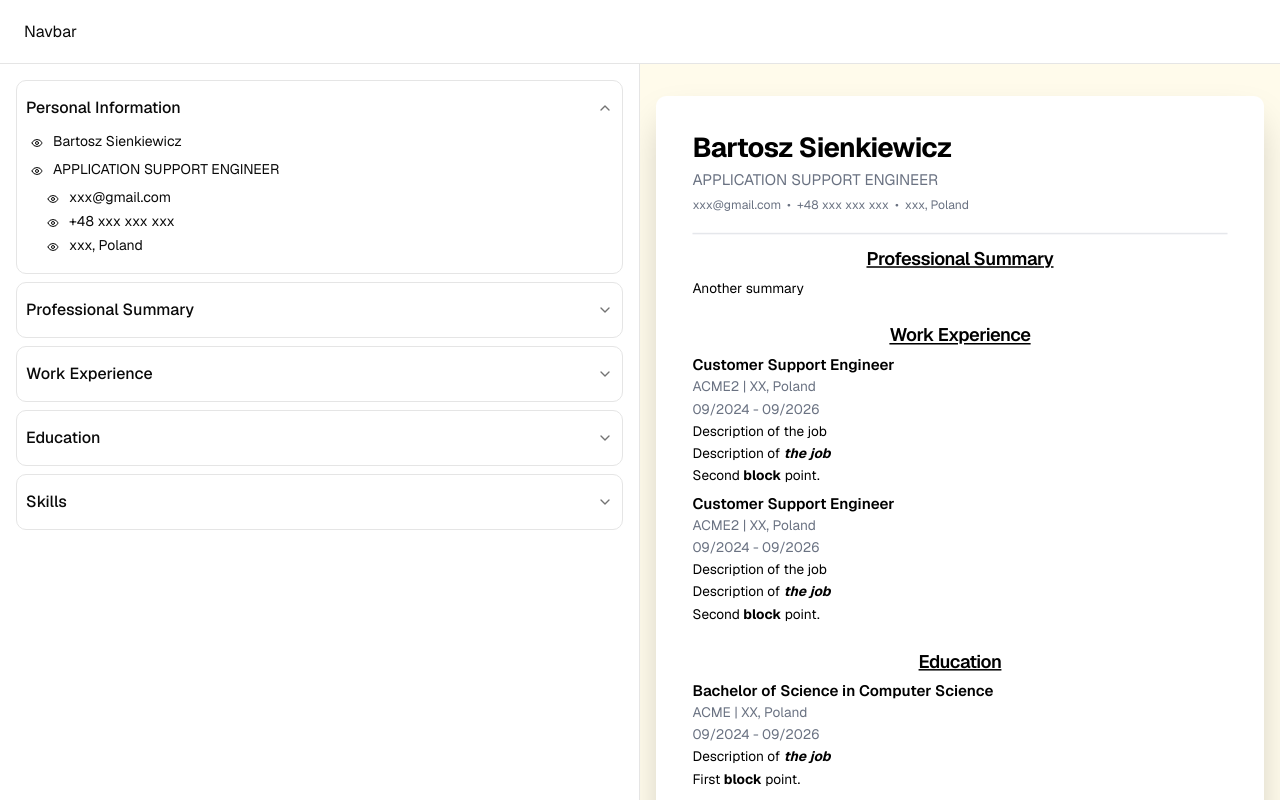
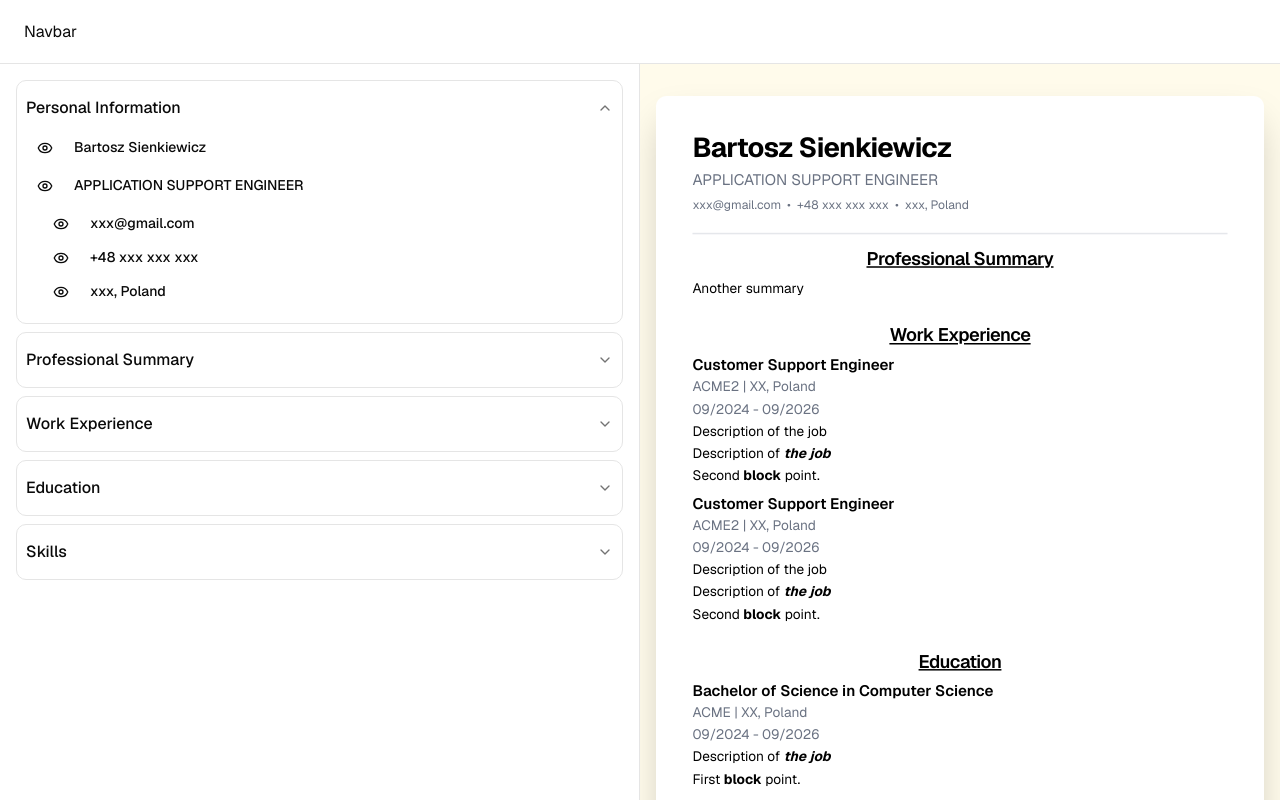
Before and after one commit to bSienkiewicz/cvapp, a Next.js app: page / in a window 1280 px wide. Built offline with nearby package versions, Linux system fonts and the light colour scheme.

Commit message:
feat: enhance visibility row with action buttons and refactor layout

```diff
--- a/components/resume/editor/sectionEditors/PersonalDetailsSectionEditor.tsx
+++ b/components/resume/editor/sectionEditors/PersonalDetailsSectionEditor.tsx
@@ -35,7 +35,7 @@ export default function PersonalDetailsSectionEditor({ personalDetails }: Props)
           visible={isVisible('fullName')}
           onToggle={() => toggleVisibility('fullName')}
         >
-          <span>{personalDetails.fullName}</span>
+          {personalDetails.fullName}
         </VisibilityRow>
       )}
       {personalDetails.jobTitle && (
--- a/components/resume/editor/sectionEditors/VisibilityRow.tsx
+++ b/components/resume/editor/sectionEditors/VisibilityRow.tsx
@@ -1,6 +1,8 @@
 import type { ReactNode } from 'react';
 import { Button } from '@/components/ui/button';
-import { Eye, EyeOff } from 'lucide-react';
+import { Eye, EyeOff, Pencil, Plus, Trash } from 'lucide-react';
+import { Item, ItemActions, ItemContent, ItemDescription, ItemGroup, ItemTitle } from '@/components/ui/item';
+import { ButtonGroup } from '@/components/ui/button-group';
 
 type VisibilityRowProps = {
   visible: boolean;
@@ -13,19 +15,27 @@ export default function VisibilityRow({ visible, label, onToggle, children }: Vi
   const actionLabel = `${visible ? 'Hide' : 'Show'} ${label} from resume`;
 
   return (
-    <div className={`flex items-start gap-1 ${visible ? '' : 'opacity-60'}`}>
+    <Item variant="default" className={`p-0 flex ${visible ? '' : 'opacity-60'} relative group hover:bg-muted`}>
       <Button
         type="button"
         variant="ghost"
-        size="icon-xs"
         aria-label={actionLabel}
         aria-pressed={visible}
+        className={'self-start'}
         title={actionLabel}
         onClick={onToggle}
       >
-        {visible ? <Eye /> : <EyeOff />}
+        {visible ? <Eye size={16} /> : <EyeOff size={16} />}
       </Button>
-      {children}
-    </div>
+      <ItemContent>
+        <ItemTitle>
+          {children}
+        </ItemTitle>
+      </ItemContent>
+      <ButtonGroup className='absolute top-0.5 right-0.5 opacity-0 group-hover:opacity-100'>
+        <Button variant="outline" size="sm"><Pencil size={16} /></Button>
+        <Button variant="outline" size="sm"><Trash size={16} className='text-red-900' /></Button>
+      </ButtonGroup>
+    </Item>
   );
 }
--- /dev/null
+++ b/components/ui/button-group.tsx
@@ -0,0 +1,87 @@
+import { mergeProps } from "@base-ui/react/merge-props"
+import { useRender } from "@base-ui/react/use-render"
+import { cva, type VariantProps } from "class-variance-authority"
+import { cn } from "cn"
+
+import { Separator } from "@/components/ui/separator"
+
+const buttonGroupVariants = cva(
+  "flex w-fit items-stretch *:focus-visible:relative *:focus-visible:z-10 has-[>[data-slot=button-group]]:gap-2 has-[select[aria-hidden=true]:last-child]:[&>[data-slot=select-trigger]:last-of-type]:rounded-r-lg [&>[data-slot=select-trigger]:not([class*='w-'])]:w-fit [&>input]:flex-1",
+  {
+    variants: {
+      orientation: {
+        horizontal:
+          "*:data-slot:rounded-r-none [&>[data-slot]:not(:has(~[data-slot]))]:rounded-r-lg! [&>[data-slot]~[data-slot]]:rounded-l-none [&>[data-slot]~[data-slot]]:border-l-0",
+        vertical:
+          "flex-col *:data-slot:rounded-b-none [&>[data-slot]:not(:has(~[data-slot]))]:rounded-b-lg! [&>[data-slot]~[data-slot]]:rounded-t-none [&>[data-slot]~[data-slot]]:border-t-0",
+      },
+    },
+    defaultVariants: {
+      orientation: "horizontal",
+    },
+  }
+)
+
+function ButtonGroup({
+  className,
+  orientation,
+  ...props
+}: React.ComponentProps<"div"> & VariantProps<typeof buttonGroupVariants>) {
+  return (
+    <div
+      role="group"
+      data-slot="button-group"
+      data-orientation={orientation}
+      className={cn(buttonGroupVariants({ orientation }), className)}
+      {...props}
+    />
+  )
+}
+
+function ButtonGroupText({
+  className,
+  render,
+  ...props
+}: useRender.ComponentProps<"div">) {
+  return useRender({
+    defaultTagName: "div",
+    props: mergeProps<"div">(
+      {
+        className: cn(
+          "flex items-center gap-2 rounded-lg border bg-muted px-2.5 text-sm font-medium [&_svg]:pointer-events-none [&_svg:not([class*='size-'])]:size-4",
+          className
+        ),
+      },
+      props
+    ),
+    render,
+    state: {
+      slot: "button-group-text",
+    },
+  })
+}
+
+function ButtonGroupSeparator({
+  className,
+  orientation = "vertical",
+  ...props
+}: React.ComponentProps<typeof Separator>) {
+  return (
+    <Separator
+      data-slot="button-group-separator"
+      orientation={orientation}
+      className={cn(
+        "relative self-stretch bg-input data-horizontal:mx-px data-horizontal:w-auto data-vertical:my-px data-vertical:h-auto",
+        className
+      )}
+      {...props}
+    />
+  )
+}
+
+export {
+  ButtonGroup,
+  ButtonGroupSeparator,
+  ButtonGroupText,
+  buttonGroupVariants,
+}
--- /dev/null
+++ b/components/ui/item.tsx
@@ -0,0 +1,201 @@
+import * as React from "react"
+import { mergeProps } from "@base-ui/react/merge-props"
+import { useRender } from "@base-ui/react/use-render"
+import { cva, type VariantProps } from "class-variance-authority"
+import { cn } from "cn"
+
+import { Separator } from "@/components/ui/separator"
+
+function ItemGroup({ className, ...props }: React.ComponentProps<"div">) {
+  return (
+    <div
+      role="list"
+      data-slot="item-group"
+      className={cn(
+        "group/item-group flex w-full flex-col gap-4 has-data-[size=sm]:gap-2.5 has-data-[size=xs]:gap-2",
+        className
+      )}
+      {...props}
+    />
+  )
+}
+
+function ItemSeparator({
+  className,
+  ...props
+}: React.ComponentProps<typeof Separator>) {
+  return (
+    <Separator
+      data-slot="item-separator"
+      orientation="horizontal"
+      className={cn("my-2", className)}
+      {...props}
+    />
+  )
+}
+
+const itemVariants = cva(
+  "group/item flex w-full flex-wrap items-center rounded-lg border text-sm transition-colors duration-100 outline-none focus-visible:border-ring focus-visible:ring-[3px] focus-visible:ring-ring/50 [a]:transition-colors [a]:hover:bg-muted",
+  {
+    variants: {
+      variant: {
+        default: "border-transparent",
+        outline: "border-border",
+        muted: "border-transparent bg-muted/50",
+      },
+      size: {
+        default: "gap-2.5 px-3 py-2.5",
+        sm: "gap-2.5 px-3 py-2.5",
+        xs: "gap-2 px-2.5 py-2 in-data-[slot=dropdown-menu-content]:p-0",
+      },
+    },
+    defaultVariants: {
+      variant: "default",
+      size: "default",
+    },
+  }
+)
+
+function Item({
+  className,
+  variant = "default",
+  size = "default",
+  render,
+  ...props
+}: useRender.ComponentProps<"div"> & VariantProps<typeof itemVariants>) {
+  return useRender({
+    defaultTagName: "div",
+    props: mergeProps<"div">(
+      {
+        className: cn(itemVariants({ variant, size, className })),
+      },
+      props
+    ),
+    render,
+    state: {
+      slot: "item",
+      variant,
+      size,
+    },
+  })
+}
+
+const itemMediaVariants = cva(
+  "flex shrink-0 items-center justify-center gap-2 group-has-data-[slot=item-description]/item:translate-y-0.5 group-has-data-[slot=item-description]/item:self-start [&_svg]:pointer-events-none",
+  {
+    variants: {
+      variant: {
+        default: "bg-transparent",
+        icon: "[&_svg:not([class*='size-'])]:size-4",
+        image:
+          "size-10 overflow-hidden rounded-sm group-data-[size=sm]/item:size-8 group-data-[size=xs]/item:size-6 [&_img]:size-full [&_img]:object-cover",
+      },
+    },
+    defaultVariants: {
+      variant: "default",
+    },
+  }
+)
+
+function ItemMedia({
+  className,
+  variant = "default",
+  ...props
+}: React.ComponentProps<"div"> & VariantProps<typeof itemMediaVariants>) {
+  return (
+    <div
+      data-slot="item-media"
+      data-variant={variant}
+      className={cn(itemMediaVariants({ variant, className }))}
+      {...props}
+    />
+  )
+}
+
+function ItemContent({ className, ...props }: React.ComponentProps<"div">) {
+  return (
+    <div
+      data-slot="item-content"
+      className={cn(
+        "flex flex-1 flex-col gap-1 group-data-[size=xs]/item:gap-0 [&+[data-slot=item-content]]:flex-none",
+        className
+      )}
+      {...props}
+    />
+  )
+}
+
+function ItemTitle({ className, ...props }: React.ComponentProps<"div">) {
+  return (
+    <div
+      data-slot="item-title"
+      className={cn(
+        "line-clamp-1 flex w-fit items-center gap-2 text-sm leading-snug font-medium underline-offset-4",
+        className
+      )}
+      {...props}
+    />
+  )
+}
+
+function ItemDescription({ className, ...props }: React.ComponentProps<"p">) {
+  return (
+    <p
+      data-slot="item-description"
+      className={cn(
+        "line-clamp-2 text-left text-sm leading-normal font-normal text-muted-foreground group-data-[size=xs]/item:text-xs [&>a]:underline [&>a]:underline-offset-4 [&>a:hover]:text-primary",
+        className
+      )}
+      {...props}
+    />
+  )
+}
+
+function ItemActions({ className, ...props }: React.ComponentProps<"div">) {
+  return (
+    <div
+      data-slot="item-actions"
+      className={cn("flex items-center gap-2", className)}
+      {...props}
+    />
+  )
+}
+
+function ItemHeader({ className, ...props }: React.ComponentProps<"div">) {
+  return (
+    <div
+      data-slot="item-header"
+      className={cn(
+        "flex basis-full items-center justify-between gap-2",
+        className
+      )}
+      {...props}
+    />
+  )
+}
+
+function ItemFooter({ className, ...props }: React.ComponentProps<"div">) {
+  return (
+    <div
+      data-slot="item-footer"
+      className={cn(
+        "flex basis-full items-center justify-between gap-2",
+        className
+      )}
+      {...props}
+    />
+  )
+}
+
+export {
+  Item,
+  ItemMedia,
+  ItemContent,
+  ItemActions,
+  ItemGroup,
+  ItemSeparator,
+  ItemTitle,
+  ItemDescription,
+  ItemHeader,
+  ItemFooter,
+}
--- /dev/null
+++ b/components/ui/separator.tsx
@@ -0,0 +1,24 @@
+"use client"
+
+import { Separator as SeparatorPrimitive } from "@base-ui/react/separator"
+import { cn } from "cn"
+
+function Separator({
+  className,
+  orientation = "horizontal",
+  ...props
+}: SeparatorPrimitive.Props) {
+  return (
+    <SeparatorPrimitive
+      data-slot="separator"
+      orientation={orientation}
+      className={cn(
+        "shrink-0 bg-border data-horizontal:h-px data-horizontal:w-full data-vertical:w-px data-vertical:self-stretch",
+        className
+      )}
+      {...props}
+    />
+  )
+}
+
+export { Separator }
```
